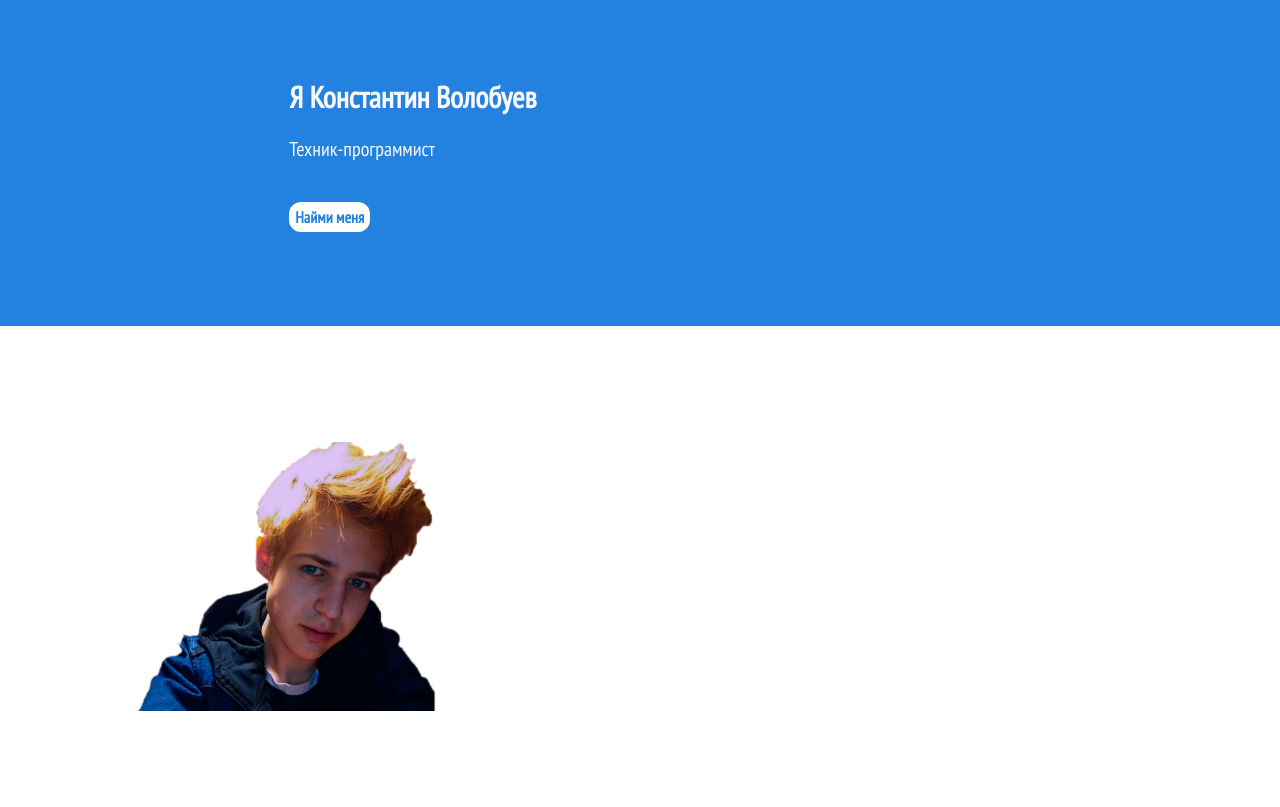
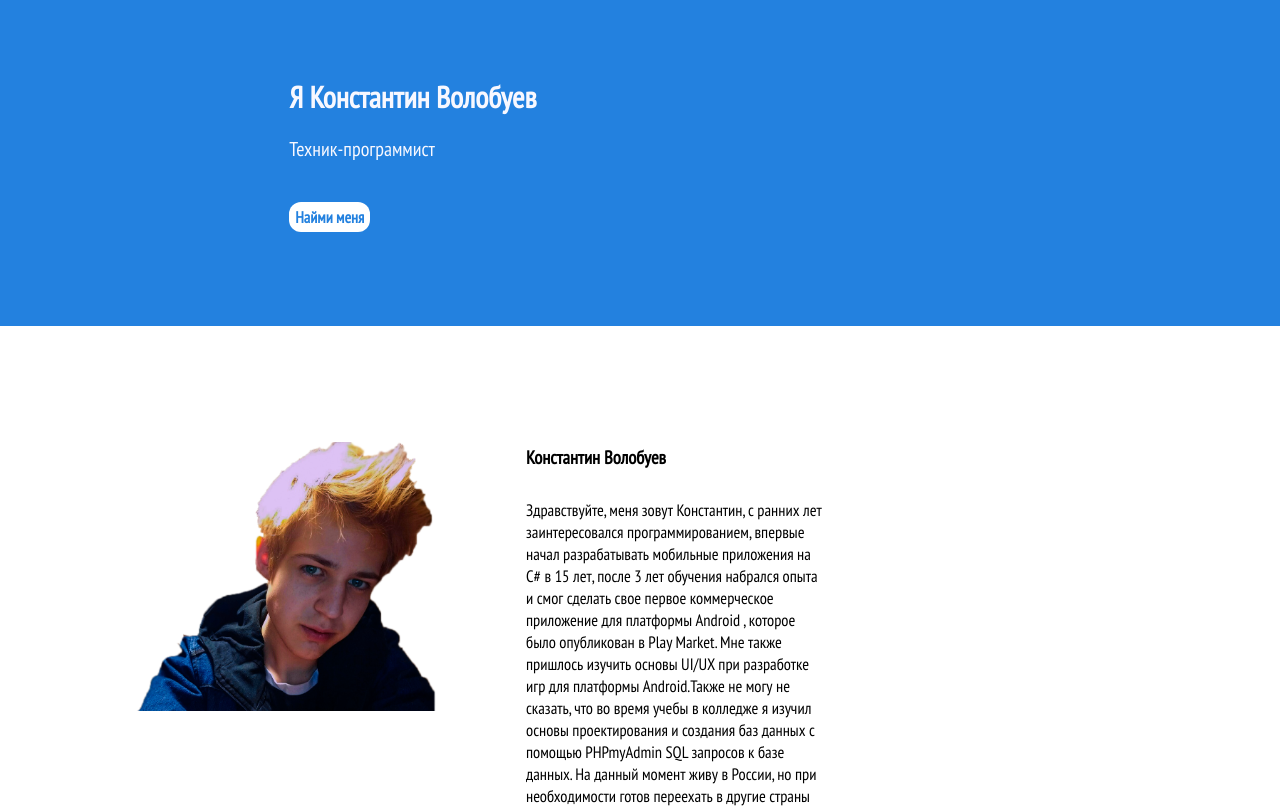
Before and after one commit to Skilletron/skilletron.github.io, a plain HTML site: page index.html in a window 1280 px wide. Shown: the part 69-876 px from the top of the page. Before the commit the page ends 800 px from the top, so only its background shows below. Drawn offline with Linux system fonts and the light colour scheme.

Commit message:
Update index.html

```diff
--- a/index.html
+++ b/index.html
@@ -5,7 +5,7 @@
     <meta http-equiv="X-UA-Compatible" content="IE=edge">
     <meta name="viewport" content="width=device-width, initial-scale=1.0">
     <title>Константин Волобуев - сайт визитка</title>
-    <link rel="stylesheet" href = "https://github.com/Skilletron/skilletron.github.io/blob/main/css/style.css">
+    <link rel="stylesheet" href = "css/style.css">
     <link rel="preconnect" href="https://fonts.gstatic.com">
     <link href="https://fonts.googleapis.com/css2?family=PT+Sans+Narrow&display=swap" rel="stylesheet">
 </head>
@@ -32,6 +32,11 @@
         <main>
             <div class = "me_img">
                 <img src = "img/me.jpg.png" width = 300px>
+
+                <div class = "me_info">
+                    <span class="me_info_title">Константин Волобуев</span>
+                    <span>Здравствуйте, меня зовут Константин, с ранних лет заинтересовался программированием, впервые начал разрабатывать мобильные приложения на C# в 15 лет, после 3 лет обучения набрался опыта и смог сделать свое первое коммерческое приложение для платформы Android , которое было опубликован в Play Market. Мне также пришлось изучить основы UI/UX при разработке игр для платформы Android.Также не могу не сказать, что во время учебы в колледже я изучил основы проектирования и создания баз данных с помощью PHPmyAdmin SQL запросов к базе данных. На данный момент живу в России, но при необходимости готов переехать в другие страны </span>
+                </div>
             </div>
         </main>
     </content>
```
